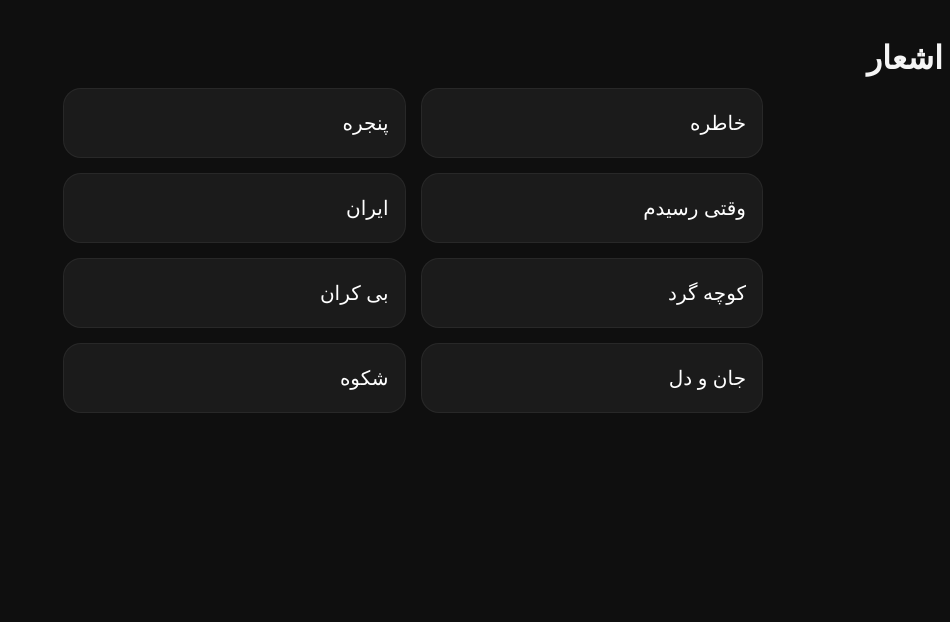
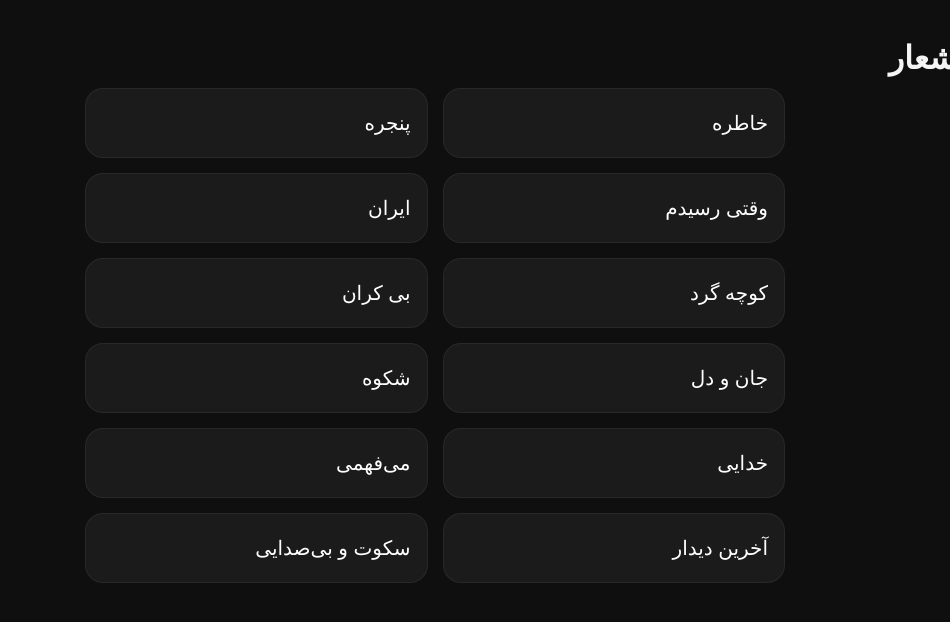
Before and after one commit to mahtaghahreman/Mahta_ghahreman, a Next.js app: page /lyrics in a window 1280 px wide. Shown: the top 622 px of the page, without its empty margins (330-1280 px from the left). Built offline with nearby package versions, Linux system fonts and the light colour scheme.

Commit message:
Update page.tsx

```diff
--- a/app/lyrics/page.tsx
+++ b/app/lyrics/page.tsx
@@ -37,6 +37,22 @@ export default function LyricsPage() {
         <Link href="/lyrics/shekveh">
           شکوه
         </Link>
+
+        <Link href="/lyrics/khodaei">
+          خدایی
+        </Link>
+
+        <Link href="/lyrics/mifahmi">
+          می‌فهمی
+        </Link>
+
+        <Link href="/lyrics/akharin-didar">
+          آخرین دیدار
+        </Link>
+
+        <Link href="/lyrics/sokoot-va-bi-sedayi">
+          سکوت و بی‌صدایی
+        </Link>
       </div>
     </main>
   );
```
